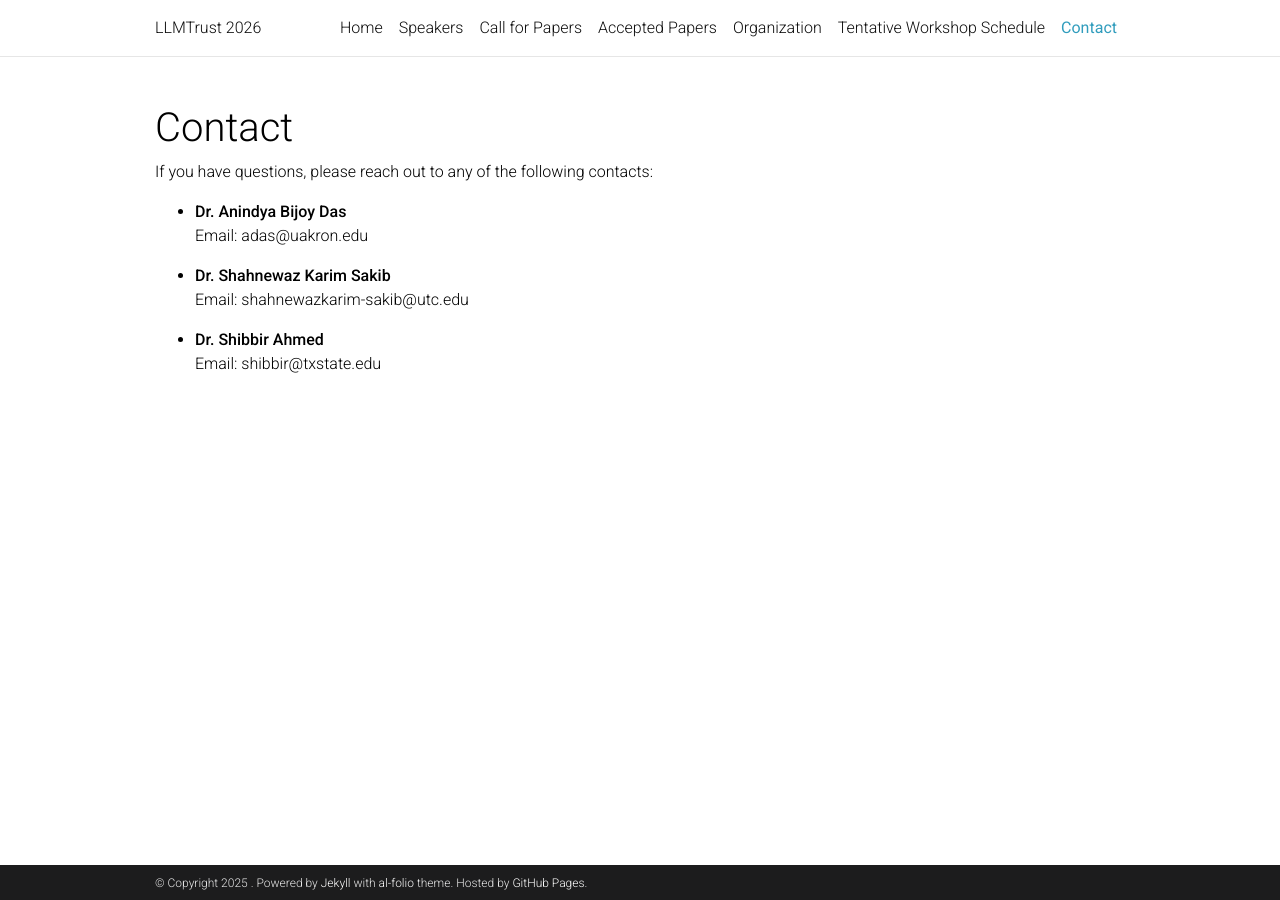
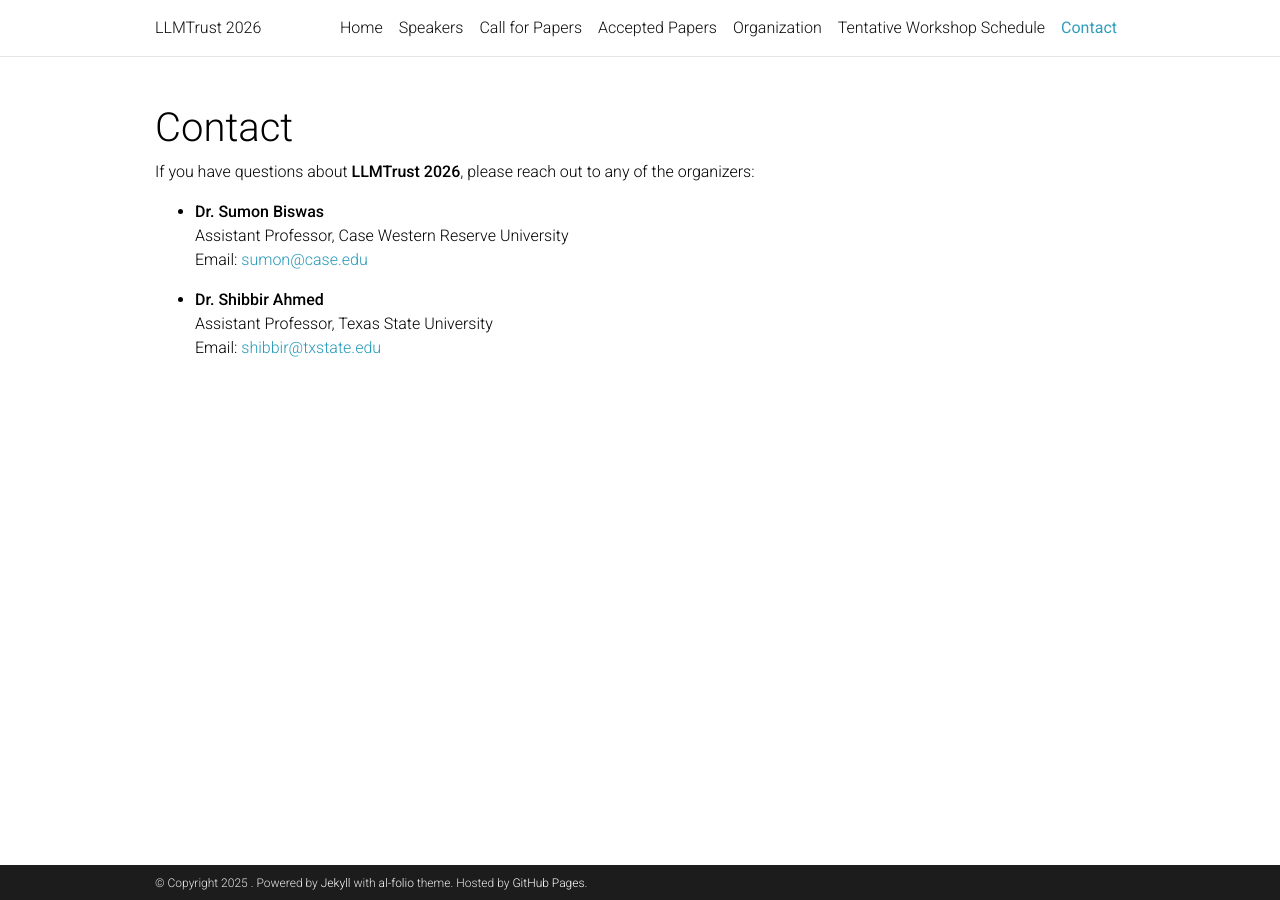
Before and after one commit to llmtrust2026/trustllm1, a Jekyll site: the page built from _pages/contact.md, in a window 1280 px wide. Built offline with Jekyll 4.4.1, drawn with Linux system fonts in a browser that asks for light colours; comment, search, counter and statistics services are not loaded; a style sheet for code colours, icons or effects is not loaded.

Commit message:
Update contact.md

```diff
--- a/_pages/contact.md
+++ b/_pages/contact.md
@@ -6,15 +6,15 @@ nav: true
 nav_order: 7
 nav_title: Contact
 ---
+
 # Contact
 
-If you have questions, please reach out to any of the following contacts:
+If you have questions about **LLMTrust 2026**, please reach out to any of the organizers:
 
-- **Dr. Anindya Bijoy Das**
-  Email: adas@uakron.edu
-
-- **Dr. Shahnewaz Karim Sakib**
-  Email: shahnewazkarim-sakib@utc.edu
+- **Dr. Sumon Biswas**
+  Assistant Professor, Case Western Reserve University
+  Email: [sumon@case.edu](mailto:sumon@case.edu)
 
 - **Dr. Shibbir Ahmed**
-  Email: shibbir@txstate.edu
+  Assistant Professor, Texas State University
+  Email: [shibbir@txstate.edu](mailto:shibbir@txstate.edu)
```
